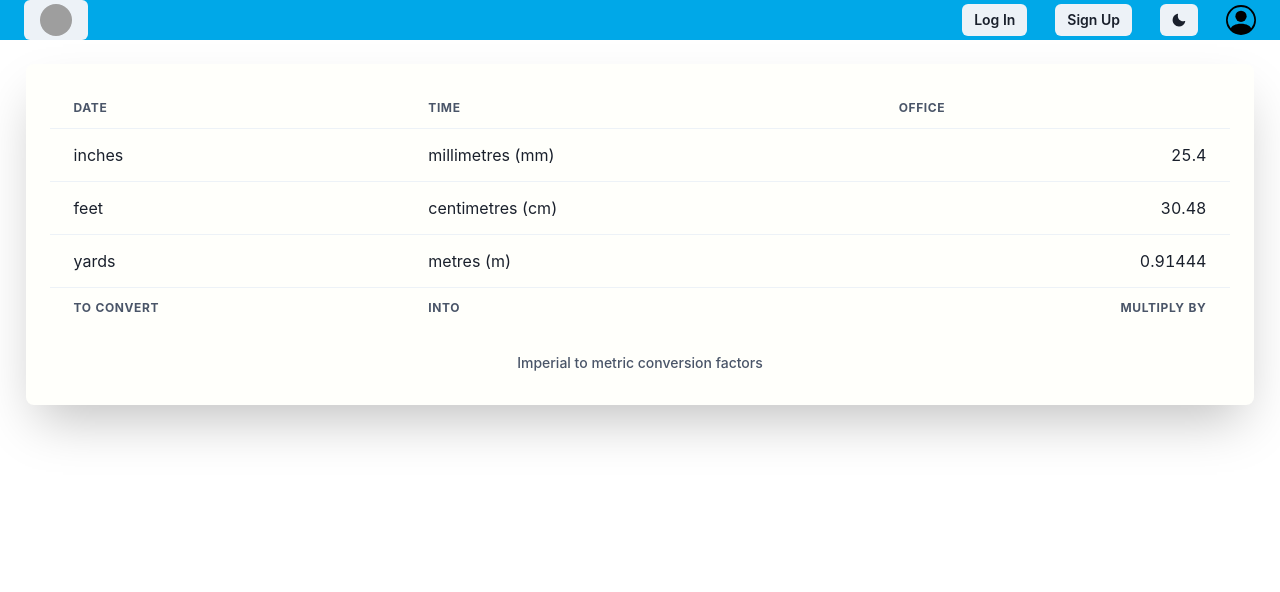
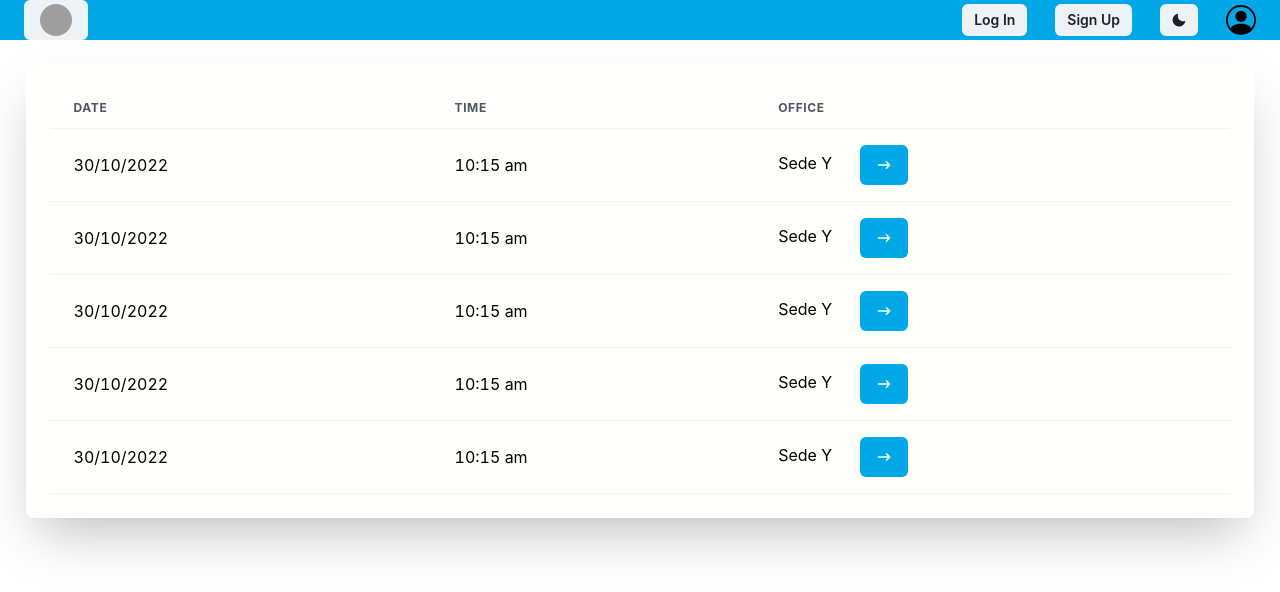
Before and after one commit to romerocam/cruce, a Next.js app: page /users/my-appointments in a window 1280 px wide. Shown: the top 592 px of the page. Built offline with nearby package versions, Linux system fonts and the light colour scheme; no server answers; grey boxes are pictures that could not be loaded.

Commit message:
Se termina de ajustar el profileUser

```diff
--- a/src/components/Appointments/Appointments.jsx
+++ b/src/components/Appointments/Appointments.jsx
@@ -11,7 +11,11 @@ import {
   TableContainer,
   Box,
   Center,
+  Icon,
+  Button,
+  useColorModeValue,
 } from "@chakra-ui/react";
+import { HiArrowNarrowRight } from "react-icons/hi";
 
 const Appointments = () => {
   return (
@@ -27,9 +31,8 @@ const Appointments = () => {
           p={6}
           textAlign={"center"}
         >
-          <TableContainer>
+          <TableContainer color={"black"}>
             <Table variant="simple">
-              <TableCaption>Imperial to metric conversion factors</TableCaption>
               <Thead>
                 <Tr>
                   <Th>Date</Th>
@@ -39,28 +42,86 @@ const Appointments = () => {
               </Thead>
               <Tbody>
                 <Tr>
-                  <Td>inches</Td>
-                  <Td>millimetres (mm)</Td>
-                  <Td isNumeric>25.4</Td>
+                  <Td>30/10/2022</Td>
+                  <Td>10:15 am</Td>
+                  <Td>
+                    Sede Y{" "}
+                    <Button
+                      marginLeft={6}
+                      bg={useColorModeValue("brand.700", "brand.600")}
+                    >
+                      <Icon
+                        as={HiArrowNarrowRight}
+                        color={useColorModeValue("white", "black")}
+                      />
+                    </Button>
+                  </Td>
                 </Tr>
                 <Tr>
-                  <Td>feet</Td>
-                  <Td>centimetres (cm)</Td>
-                  <Td isNumeric>30.48</Td>
+                  <Td>30/10/2022</Td>
+                  <Td>10:15 am</Td>
+                  <Td>
+                    Sede Y{" "}
+                    <Button
+                      marginLeft={6}
+                      bg={useColorModeValue("brand.700", "brand.600")}
+                    >
+                      <Icon
+                        as={HiArrowNarrowRight}
+                        color={useColorModeValue("white", "black")}
+                      />
+                    </Button>
+                  </Td>
                 </Tr>
                 <Tr>
-                  <Td>yards</Td>
-                  <Td>metres (m)</Td>
-                  <Td isNumeric>0.91444</Td>
+                  <Td>30/10/2022</Td>
+                  <Td>10:15 am</Td>
+                  <Td>
+                    Sede Y{" "}
+                    <Button
+                      marginLeft={6}
+                      bg={useColorModeValue("brand.700", "brand.600")}
+                    >
+                      <Icon
+                        as={HiArrowNarrowRight}
+                        color={useColorModeValue("white", "black")}
+                      />
+                    </Button>
+                  </Td>
+                </Tr>
+                <Tr>
+                  <Td>30/10/2022</Td>
+                  <Td>10:15 am</Td>
+                  <Td>
+                    Sede Y{" "}
+                    <Button
+                      marginLeft={6}
+                      bg={useColorModeValue("brand.700", "brand.600")}
+                    >
+                      <Icon
+                        as={HiArrowNarrowRight}
+                        color={useColorModeValue("white", "black")}
+                      />
+                    </Button>
+                  </Td>
+                </Tr>
+                <Tr>
+                  <Td>30/10/2022</Td>
+                  <Td>10:15 am</Td>
+                  <Td>
+                    Sede Y{" "}
+                    <Button
+                      marginLeft={6}
+                      bg={useColorModeValue("brand.700", "brand.600")}
+                    >
+                      <Icon
+                        as={HiArrowNarrowRight}
+                        color={useColorModeValue("white", "black")}
+                      />
+                    </Button>
+                  </Td>
                 </Tr>
               </Tbody>
-              <Tfoot>
-                <Tr>
-                  <Th>To convert</Th>
-                  <Th>into</Th>
-                  <Th isNumeric>multiply by</Th>
-                </Tr>
-              </Tfoot>
             </Table>
           </TableContainer>
         </Box>
--- a/src/components/common/Header/Header.jsx
+++ b/src/components/common/Header/Header.jsx
@@ -30,9 +30,19 @@ const Header = () => {
   const { data: session, status } = useSession();
   const loading = status === "loading"; // ver de sacarlo si no usamos un mensaje de loading
 
+  const role = session && session.user.name.split(",")[0];
+
   console.log("Session in header", session); // ver porque se consologuea cada vez que se escribe en el login
 
   const logoutHandler = () => signOut(); // VER PORQUE NO FUNCIONA EN EL MENU
+
+  const myInformation = (formData) => {
+    router.push("/users/profile-user");
+  };
+
+  const myAppointments = (formData) => {
+    router.push("/users/my-appointments");
+  };
 
   const logout = async () => {
     try {
@@ -84,11 +94,6 @@ const Header = () => {
                   Sign Up
                 </Button>
               )}
-              {session && (
-                <Button size={"sm"} onClick={logoutHandler}>
-                  Logout
-                </Button>
-              )}
               <Button onClick={toggleColorMode} size={"sm"}>
                 {colorMode === "light" ? <MoonIcon /> : <SunIcon />}
               </Button>
@@ -123,14 +128,20 @@ const Header = () => {
                     )}
                   </Center>
                   <br />
-                  <Center>{!session ? "" : <p>{session.user.name}</p>}</Center>
+                  <Center>{!session ? "" : <p>{`Role: ${role}`}</p>}</Center>
                   <br />
                   <MenuDivider />
-                  <MenuItem>My information</MenuItem>
-                  <MenuItem>My appointments</MenuItem>
+                  {session && (
+                    <MenuItem onClick={myInformation}>My information</MenuItem>
+                  )}
+                  {session && (
+                    <MenuItem onClick={myAppointments}>
+                      My appointments
+                    </MenuItem>
+                  )}
                   {/* Ver porque no funcionan los botones del Menu */}
                   {session && (
-                    <MenuItem onClick={logoutHandler}>Logout</MenuItem>
+                    <MenuItem onClick={logoutHandler} fontWeight={"bolder"}>Logout</MenuItem>
                   )}
                 </MenuList>
               </Menu>
```
Also changed, not shown: pages/users/forgotpassword.jsx (+14 -8 lines), src/components/ProfileUser/ProfileUser.jsx (+6 -3 lines).
